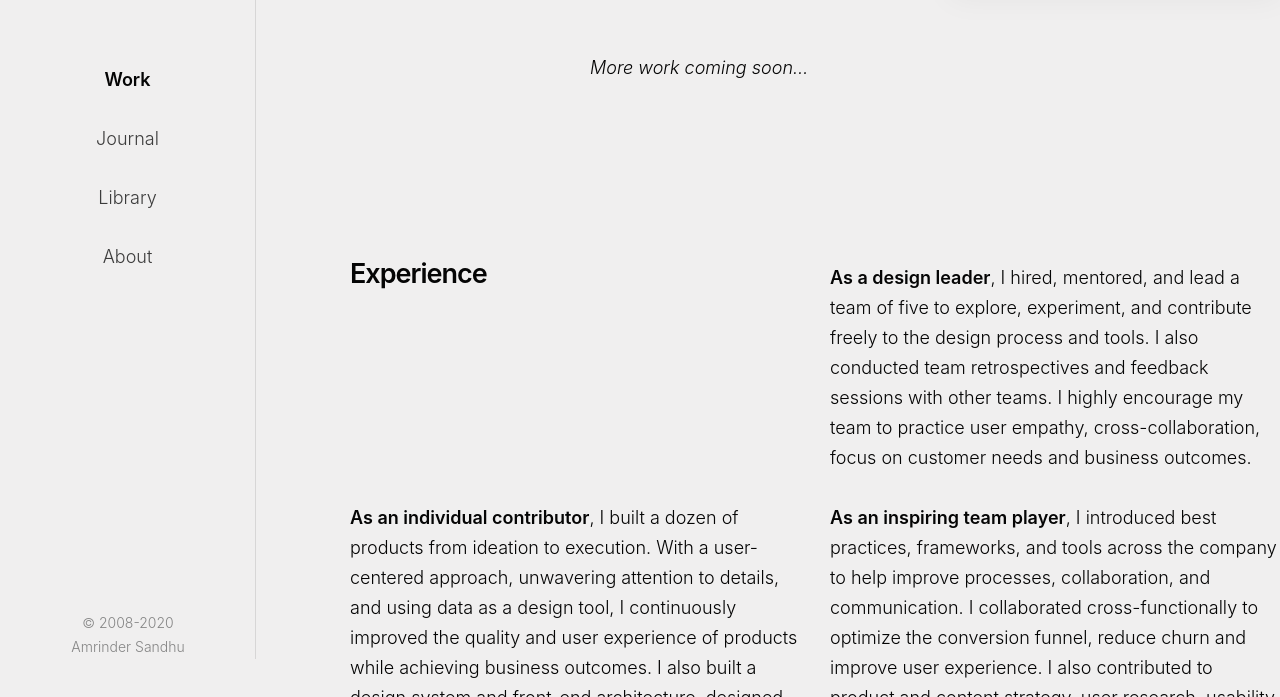
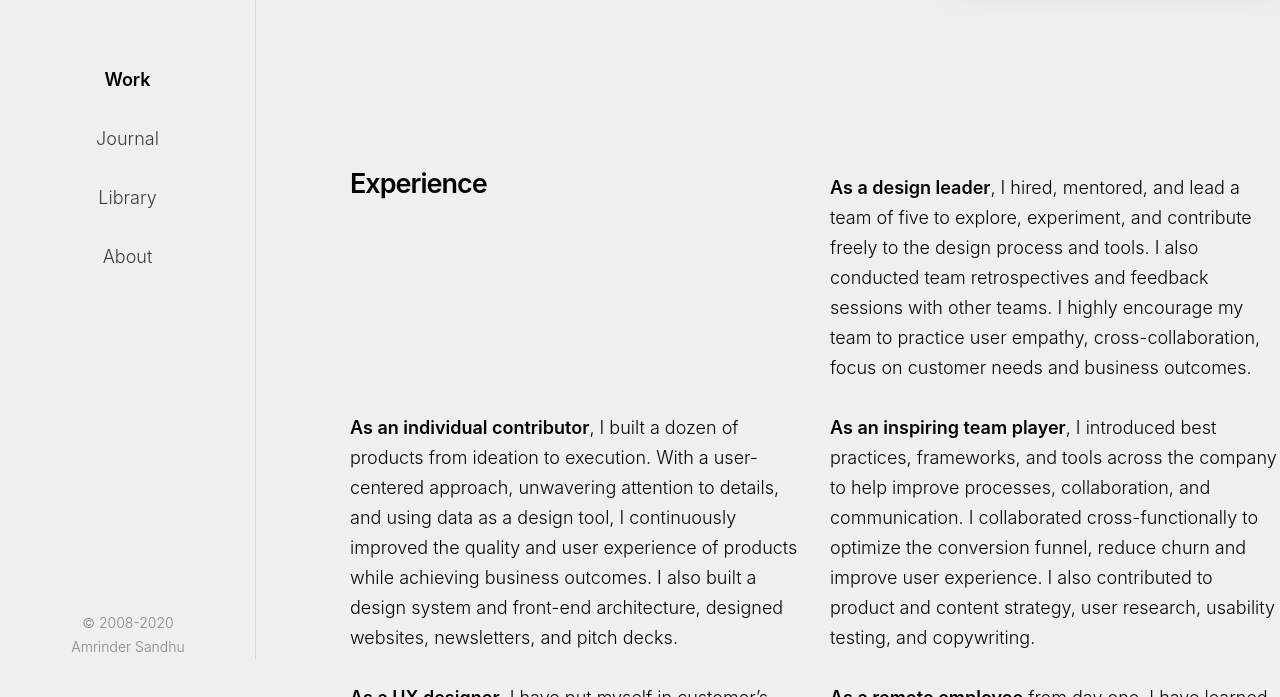
Before and after one commit to harjotgrewal/amrindersandhu, a Jekyll site: the page built from index.html, in a window 1280 px wide and 900 px high, scrolled down 3561 px, cut to the strip 203-900 px from the top of the window. Built offline with Jekyll 4.4.1, drawn with Linux system fonts in a browser that asks for light colours.

Commit message:
[R][HTML] More work coming soon

```diff
--- a/index.html
+++ b/index.html
@@ -113,15 +113,6 @@ page-description: For 12 years, Amrinder has lead design at startups to help ach
         {% endfor %}
 
 
-
-
-
-
-
-
-        <div class="l-span_3-9 u-space_above">
-            <p><i>More work coming soon&hellip;</i></p>
-        </div>
     </section>
 
 
```
Also changed, not shown: 1 other file.
